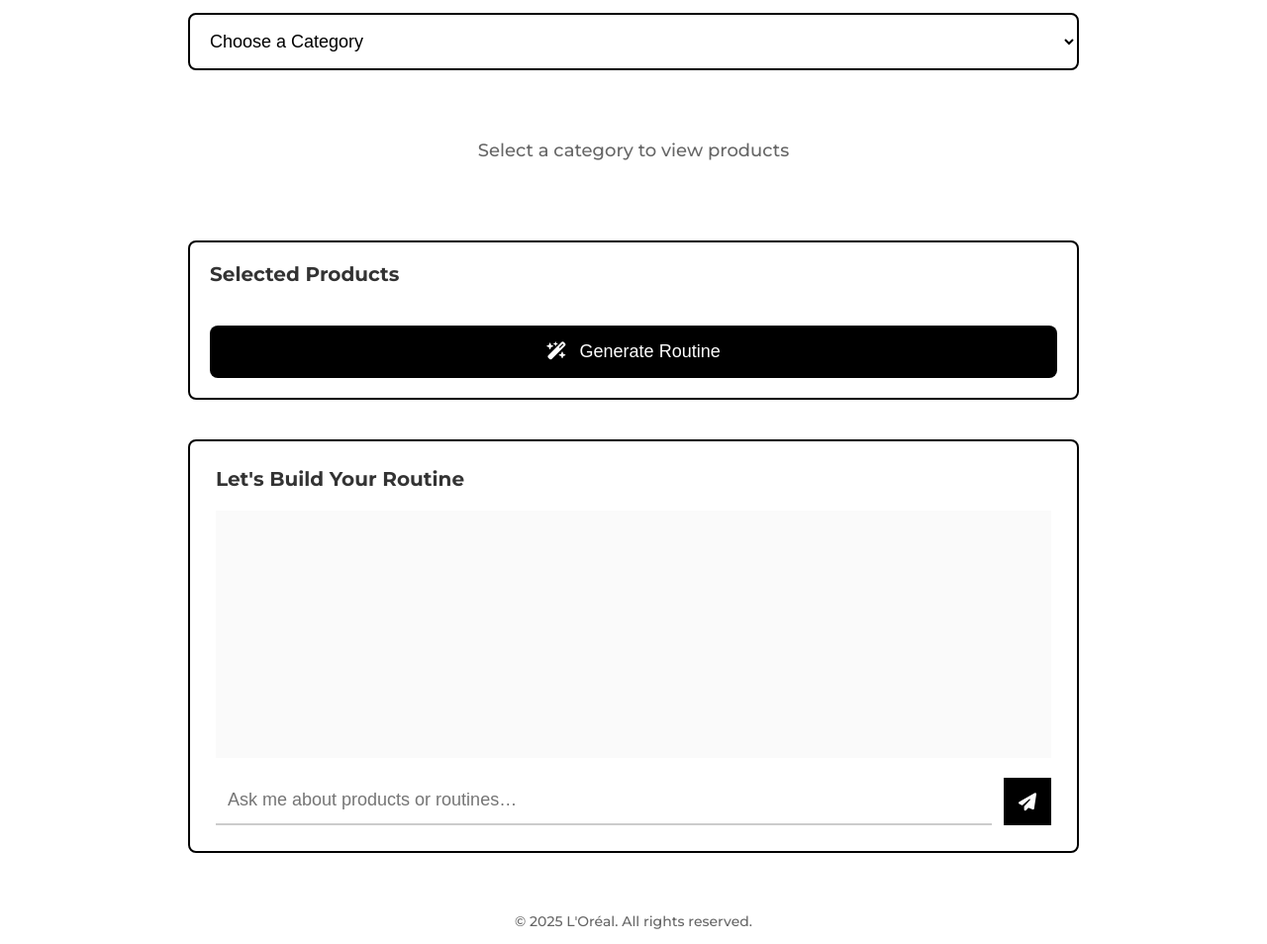
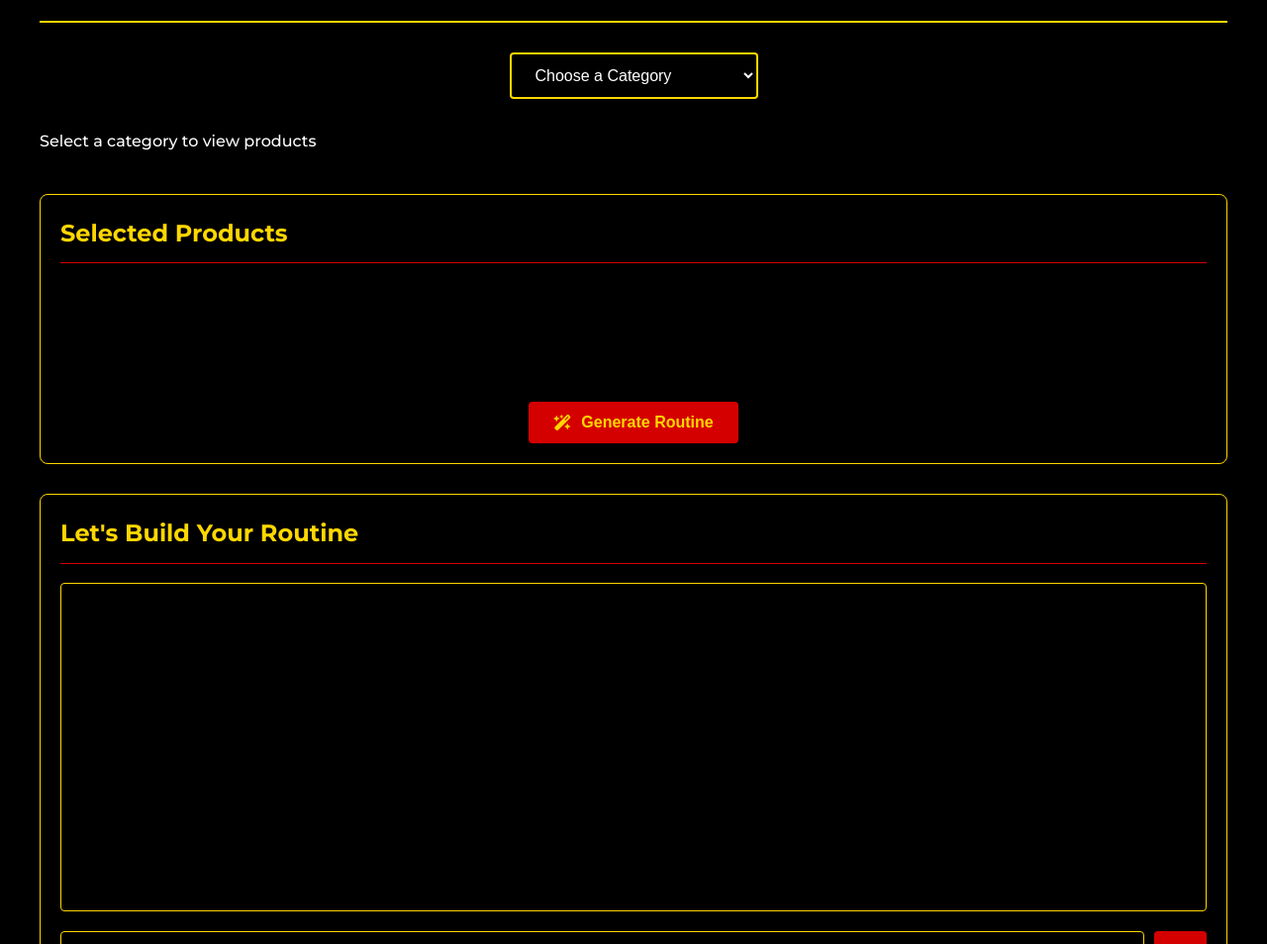
Before and after one commit to Tambelon/Bus_495_9, a plain HTML site: page index.html in a window 1280 px wide. Shown: the part 179-1133 px from the top of the page at 99% size. Drawn offline with Linux system fonts and the light colour scheme; a script that the page names is missing.

Commit message:
Update index.html

```diff
--- a/index.html
+++ b/index.html
@@ -12,7 +12,262 @@
       rel="stylesheet"
       href="https://cdnjs.cloudflare.com/ajax/libs/font-awesome/6.4.2/css/all.min.css"
     />
-    <link rel="stylesheet" href="style.css" />
+    <style>
+      /* Color Variables */
+      :root {
+        --black: #000000;
+        --red: #d40000; /* Hot rod red */
+        --gold: #FFD700;
+        --dark-gold: #b8860b;
+        --light-gray: #f5f5f5;
+        --white: #ffffff;
+      }
+
+      /* Base Styles */
+      body {
+        font-family: 'Montserrat', sans-serif;
+        margin: 0;
+        padding: 0;
+        background-color: var(--black);
+        color: var(--white);
+        line-height: 1.6;
+      }
+
+      .page-wrapper {
+        max-width: 1200px;
+        margin: 0 auto;
+        padding: 20px;
+      }
+
+      /* Header Styles */
+      .site-header {
+        text-align: center;
+        padding: 30px 0;
+        border-bottom: 2px solid var(--gold);
+        margin-bottom: 30px;
+      }
+
+      .logo {
+        max-width: 200px;
+        margin-bottom: 20px;
+      }
+
+      .site-title {
+        color: var(--gold);
+        font-weight: 700;
+        font-size: 2.2rem;
+        margin: 0;
+        text-transform: uppercase;
+        letter-spacing: 1px;
+      }
+
+      /* Search Section */
+      .search-section {
+        margin-bottom: 30px;
+        text-align: center;
+      }
+
+      #categoryFilter {
+        padding: 12px 20px;
+        border: 2px solid var(--gold);
+        border-radius: 4px;
+        background-color: var(--black);
+        color: var(--white);
+        font-size: 1rem;
+        cursor: pointer;
+        transition: all 0.3s ease;
+      }
+
+      #categoryFilter:hover {
+        border-color: var(--red);
+      }
+
+      #categoryFilter:focus {
+        outline: none;
+        box-shadow: 0 0 0 2px var(--red);
+      }
+
+      /* Products Grid */
+      .products-grid {
+        display: grid;
+        grid-template-columns: repeat(auto-fill, minmax(250px, 1fr));
+        gap: 20px;
+        margin-bottom: 40px;
+      }
+
+      /* Product Card Styles (to be added in JavaScript) */
+      .product-card {
+        background-color: var(--black);
+        border: 1px solid var(--gold);
+        border-radius: 8px;
+        padding: 15px;
+        transition: transform 0.3s ease, box-shadow 0.3s ease;
+      }
+
+      .product-card:hover {
+        transform: translateY(-5px);
+        box-shadow: 0 5px 15px rgba(212, 0, 0, 0.3);
+        border-color: var(--red);
+      }
+
+      .product-card h3 {
+        color: var(--gold);
+        margin-top: 0;
+      }
+
+      .product-card .add-btn {
+        background-color: var(--red);
+        color: white;
+        border: none;
+        padding: 8px 15px;
+        border-radius: 4px;
+        cursor: pointer;
+        transition: background-color 0.3s ease;
+      }
+
+      .product-card .add-btn:hover {
+        background-color: #b30000;
+      }
+
+      /* Selected Products */
+      .selected-products {
+        background-color: rgba(0, 0, 0, 0.7);
+        border: 1px solid var(--gold);
+        border-radius: 8px;
+        padding: 20px;
+        margin-bottom: 30px;
+      }
+
+      .selected-products h2 {
+        color: var(--gold);
+        margin-top: 0;
+        border-bottom: 1px solid var(--red);
+        padding-bottom: 10px;
+      }
+
+      #selectedProductsList {
+        min-height: 100px;
+        margin-bottom: 20px;
+      }
+
+      .generate-btn {
+        background-color: var(--red);
+        color: var(--gold);
+        border: none;
+        padding: 12px 25px;
+        font-size: 1rem;
+        font-weight: bold;
+        border-radius: 4px;
+        cursor: pointer;
+        transition: all 0.3s ease;
+        display: flex;
+        align-items: center;
+        gap: 10px;
+        margin: 0 auto;
+      }
+
+      .generate-btn:hover {
+        background-color: #b30000;
+        transform: scale(1.05);
+      }
+
+      /* Chat Area */
+      .chatbox {
+        background-color: rgba(0, 0, 0, 0.7);
+        border: 1px solid var(--gold);
+        border-radius: 8px;
+        padding: 20px;
+        margin-bottom: 30px;
+      }
+
+      .chatbox h2 {
+        color: var(--gold);
+        margin-top: 0;
+        border-bottom: 1px solid var(--red);
+        padding-bottom: 10px;
+      }
+
+      .chat-window {
+        height: 300px;
+        overflow-y: auto;
+        margin-bottom: 20px;
+        padding: 15px;
+        background-color: rgba(0, 0, 0, 0.5);
+        border: 1px solid var(--gold);
+        border-radius: 4px;
+      }
+
+      .chat-form {
+        display: flex;
+        gap: 10px;
+      }
+
+      .chat-form input {
+        flex: 1;
+        padding: 12px 15px;
+        border: 1px solid var(--gold);
+        border-radius: 4px;
+        background-color: var(--black);
+        color: var(--white);
+        font-size: 1rem;
+      }
+
+      .chat-form input:focus {
+        outline: none;
+        border-color: var(--red);
+        box-shadow: 0 0 0 2px rgba(212, 0, 0, 0.3);
+      }
+
+      .chat-form button {
+        background-color: var(--red);
+        color: var(--gold);
+        border: none;
+        padding: 0 20px;
+        border-radius: 4px;
+        cursor: pointer;
+        transition: background-color 0.3s ease;
+      }
+
+      .chat-form button:hover {
+        background-color: #b30000;
+      }
+
+      /* Footer */
+      .site-footer {
+        text-align: center;
+        padding: 20px 0;
+        border-top: 1px solid var(--gold);
+        color: var(--gold);
+      }
+
+      .site-footer nav {
+        margin-top: 10px;
+      }
+
+      .site-footer a {
+        color: var(--gold);
+        text-decoration: none;
+        margin: 0 10px;
+        transition: color 0.3s ease;
+      }
+
+      .site-footer a:hover {
+        color: var(--red);
+      }
+
+      /* Utility Classes */
+      .visually-hidden {
+        position: absolute;
+        width: 1px;
+        height: 1px;
+        padding: 0;
+        margin: -1px;
+        overflow: hidden;
+        clip: rect(0, 0, 0, 0);
+        white-space: nowrap;
+        border: 0;
+      }
+    </style>
   </head>
 
   <body>
```
